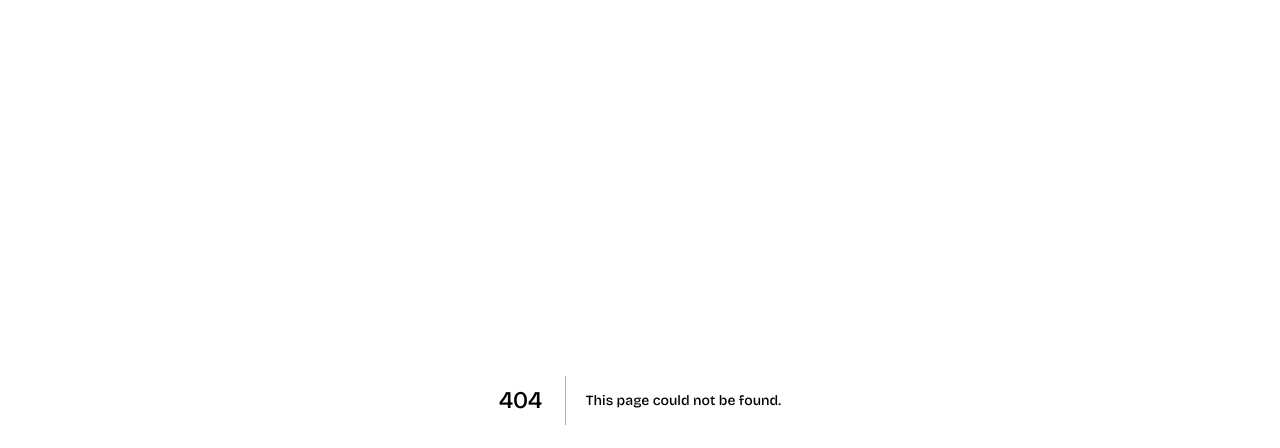
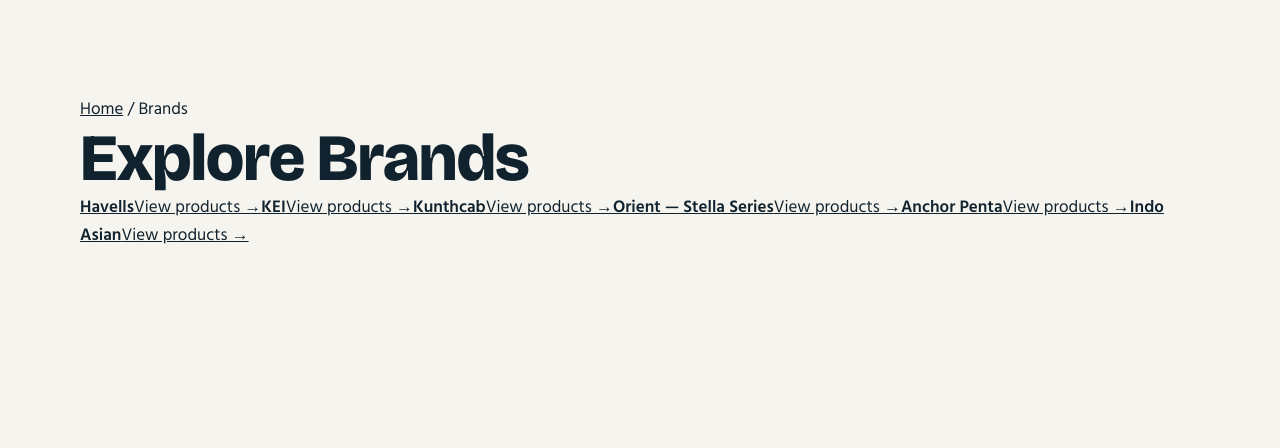
Before and after one commit to atulelectricals15-creator/atul-electricals, a Next.js app: page /brands in a window 1280 px wide. Before the commit this address had no page. Shown: the top 448 px of the page. Built offline with nearby package versions, Linux system fonts and the light colour scheme.

Commit message:
Add brands index redirect page

```diff
--- /dev/null
+++ b/app/brands/page.js
@@ -0,0 +1,4 @@
+import Link from 'next/link';
+export const metadata = { title: 'Brands | Atul Electricals & Electronics' };
+const brands = [['Havells','/brands/havells'],['KEI','/brands/kei'],['Kunthcab','/brands/kunthcab'],['Orient — Stella Series','/brands/orient'],['Anchor Penta','/brands/anchor-penta'],['Indo Asian','/brands/indo-asian']];
+export default function BrandsPage(){return <main className="brand-page"><div className="w"><div className="crumb"><Link href="/">Home</Link> / Brands</div><h1>Explore Brands</h1><div className="brand-index-grid">{brands.map(([name,url])=><Link className="brand-index-card" href={url} key={url}><strong>{name}</strong><span>View products →</span></Link>)}</div></div></main>}
```
